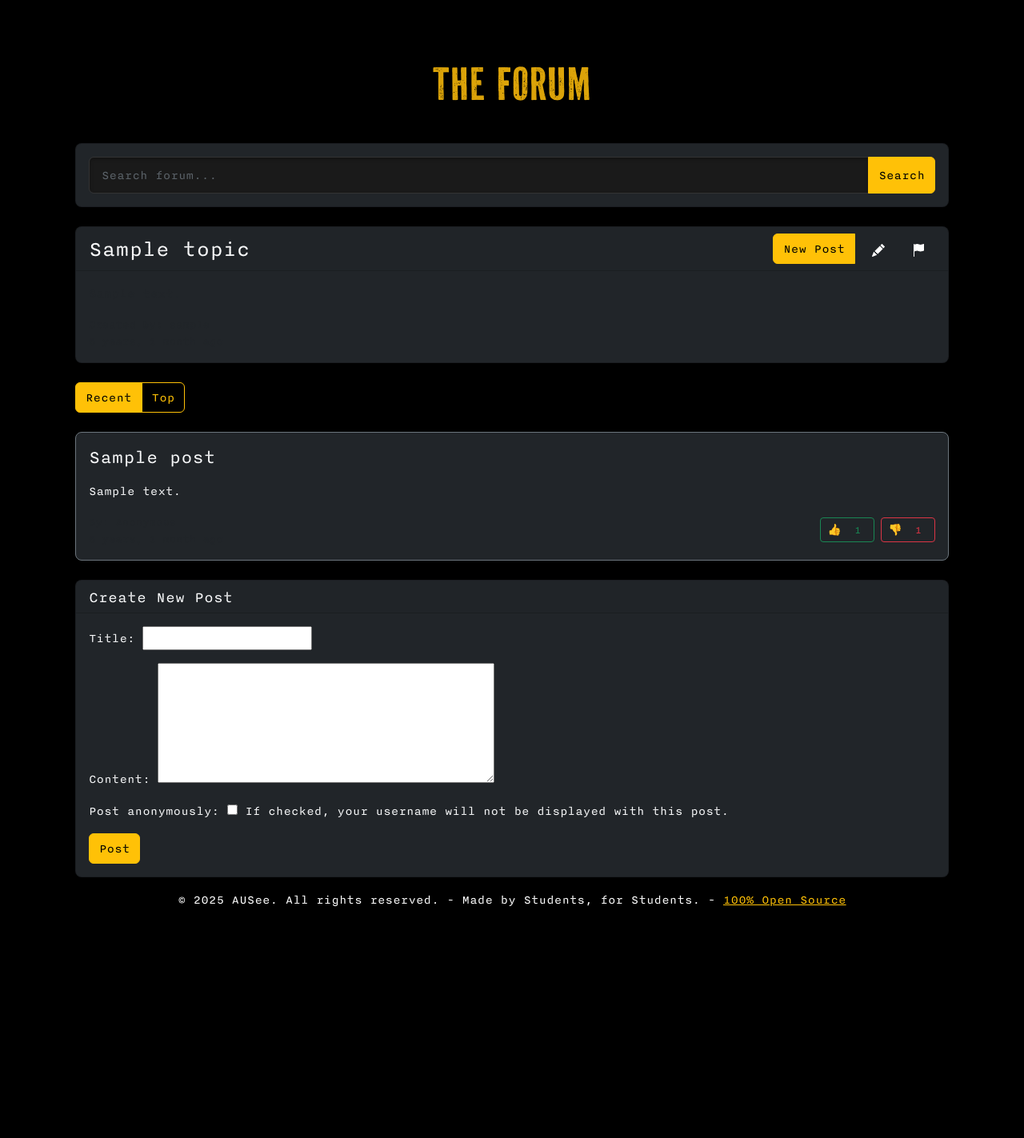
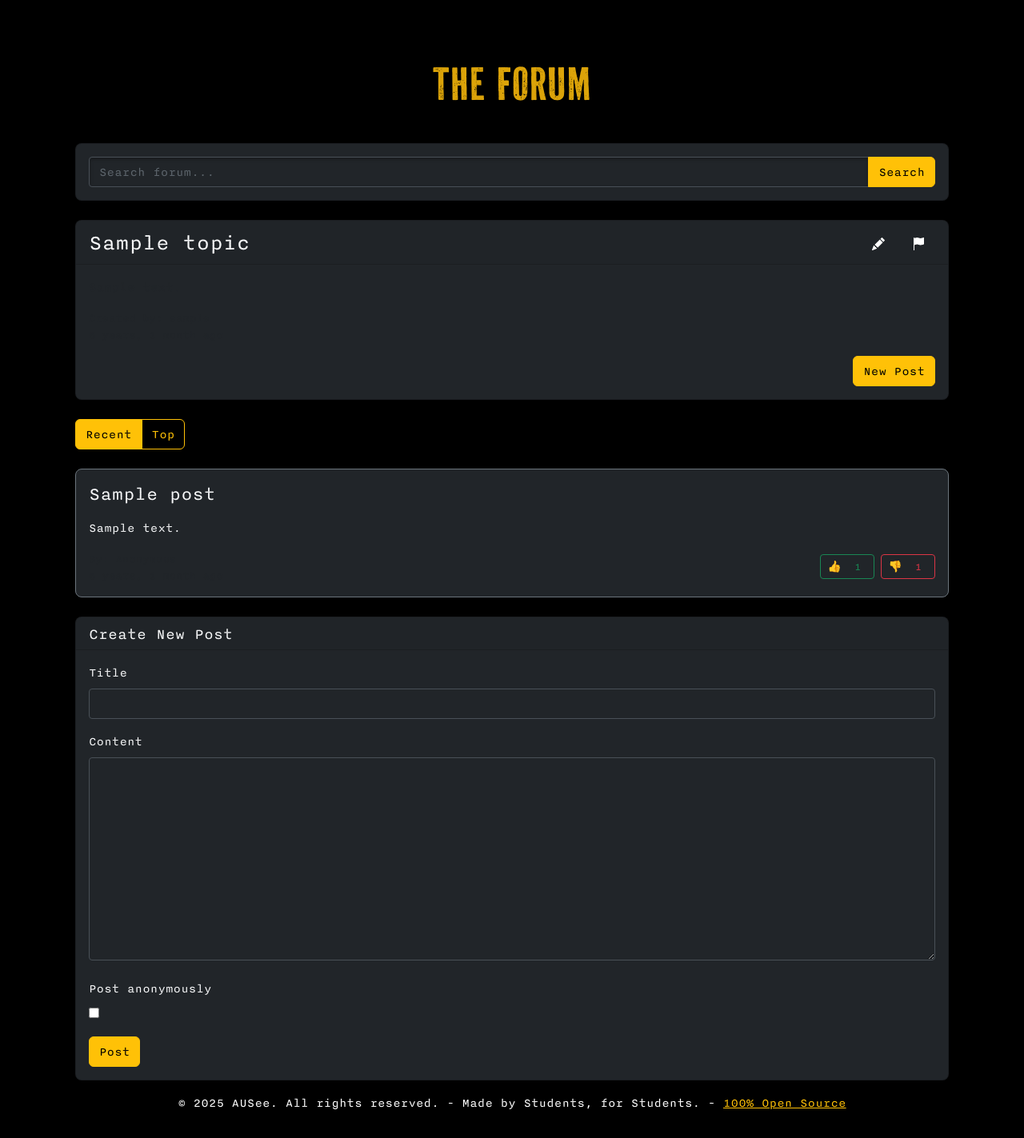
Before and after one commit to NatanAmado/AUSee, a Django app: page /forum/topics/1/ in a window 1280 px wide. Shown: the part 136-1559 px from the top of the page at 80% size. Before the commit the page ends 1270 px from the top, so only its background shows below. Run offline with Django 4.2, Linux system fonts and the light colour scheme; a user stored in the database is signed in; tables that the repository leaves empty hold one stand-in row (values such as "Sample post"); parts of the project's set-up code (start-up, migrations or seed data) failed here and were passed over.

Commit message:
Enhance post and topic forms: add CSS for improved input styling, implement structured form fields for title, content, and anonymity options, and ensure consistent layout across templates.

```diff
--- a/forum/templates/forum/topic_detail.html
+++ b/forum/templates/forum/topic_detail.html
@@ -2,12 +2,34 @@
 {% load static %}
 
 {% block forum_content %}
+<style>
+    /* Make labels display as blocks so inputs appear below them */
+    label {
+        display: block;
+        margin-bottom: 0.5rem;
+    }
+
+    /* Make inputs take full width */
+    input[type="text"],
+    textarea {
+        width: 100%;
+        background-color: #212529;
+        color: white;
+        border: 1px solid #495057;
+        border-radius: 0.25rem;
+        padding: 0.375rem 0.75rem;
+    }
+
+    textarea {
+        min-height: 150px;
+    }
+</style>
+
 <div class="card bg-dark text-light mb-4 {% if topic.is_archived %}border-danger{% endif %}">
     <div class="card-header d-flex justify-content-between align-items-center">
         <h3 class="mb-0">{{ topic.name }}{% if topic.is_archived %} <span class="badge bg-danger ms-2">Archived</span>{% endif %}</h3>
         <div class="btn-group">
             {% if user.is_authenticated and not topic.is_archived %}
-            <a href="{% url 'forum:create_post_in_topic' topic.id %}" class="btn btn-warning">New Post</a>
             <a href="{% url 'forum:edit_topic_description' topic.id %}" class="btn ms-2" style="color: white; transition: color 0.3s;" onmouseover="this.style.color='#ffc107'" onmouseout="this.style.color='white'">
                 <svg xmlns="http://www.w3.org/2000/svg" width="16" height="16" fill="currentColor" viewBox="0 0 16 16">
                     <path d="M12.854.146a.5.5 0 0 0-.707 0L10.5 1.793 14.207 5.5l1.647-1.646a.5.5 0 0 0 0-.708l-3-3zm.646 6.061L9.793 2.5 3.293 9H3.5a.5.5 0 0 1 .5.5v.5h.5a.5.5 0 0 1 .5.5v.5h.5a.5.5 0 0 1 .5.5v.5h.5a.5.5 0 0 1 .5.5v.207l6.5-6.5zm-7.468 7.468A.5.5 0 0 1 6 13.5V13h-.5a.5.5 0 0 1-.5-.5V12h-.5a.5.5 0 0 1-.5-.5V11h-.5a.5.5 0 0 1-.5-.5V10h-.5a.499.499 0 0 1-.175-.032l-.179.178a.5.5 0 0 0-.11.168l-2 5a.5.5 0 0 0 .65.65l5-2a.5.5 0 0 0 .168-.11l.178-.178z"/>
@@ -34,6 +56,12 @@
             <span class="text-danger">This topic has been archived due to multiple reports. No new posts can be created.</span>
             {% endif %}
         </div>
+
+        {% if user.is_authenticated and not topic.is_archived %}
+        <div class="d-flex justify-content-end mt-3">
+            <a href="{% url 'forum:create_post_in_topic' topic.id %}" class="btn btn-warning">New Post</a>
+        </div>
+        {% endif %}
     </div>
 </div>
 
@@ -137,7 +165,25 @@
     <div class="card-body">
         <form method="post" action="{% url 'forum:create_post_in_topic' topic.id %}">
             {% csrf_token %}
-            {{ form.as_p }}
+
+            <!-- Title Field -->
+            <div class="mb-3">
+                <label for="id_title">Title</label>
+                <input type="text" name="title" maxlength="200" required id="id_title">
+            </div>
+
+            <!-- Content Field -->
+            <div class="mb-3">
+                <label for="id_content">Content</label>
+                <textarea name="content" cols="40" rows="10" required id="id_content"></textarea>
+            </div>
+
+            <!-- Anonymous Field -->
+            <div class="mb-3">
+                <label for="id_is_anonymous">Post anonymously</label>
+                <input type="checkbox" name="is_anonymous" id="id_is_anonymous">
+            </div>
+
             <button type="submit" class="btn btn-warning">Post</button>
         </form>
     </div>
```
Also changed, not shown: forum/templates/forum/post_form.html (+23 -0 lines), forum/templates/forum/topic_form.html (+23 -0 lines).
